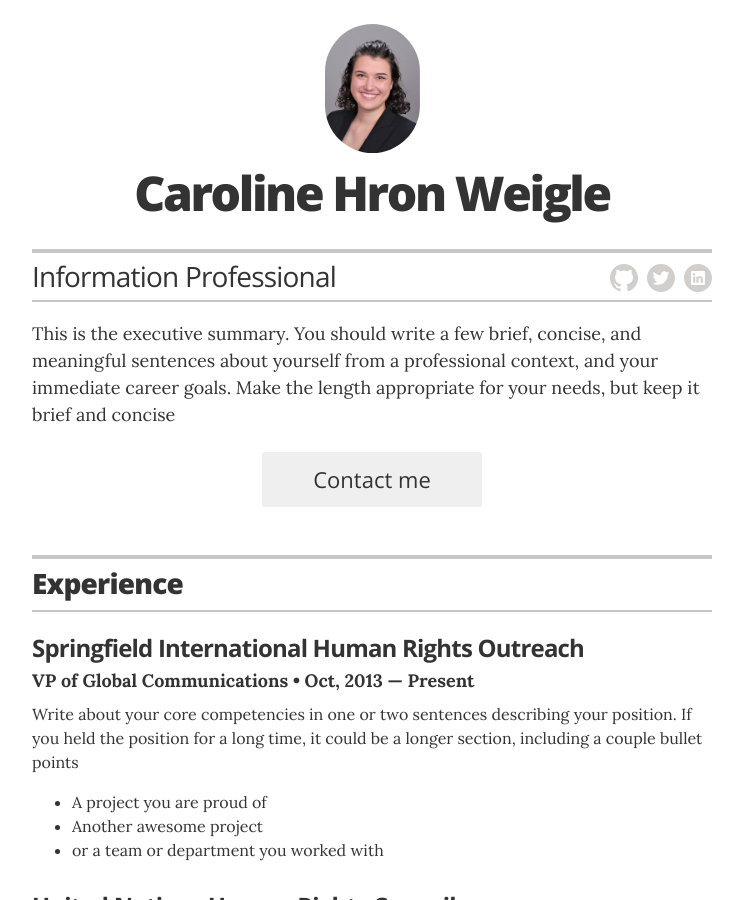
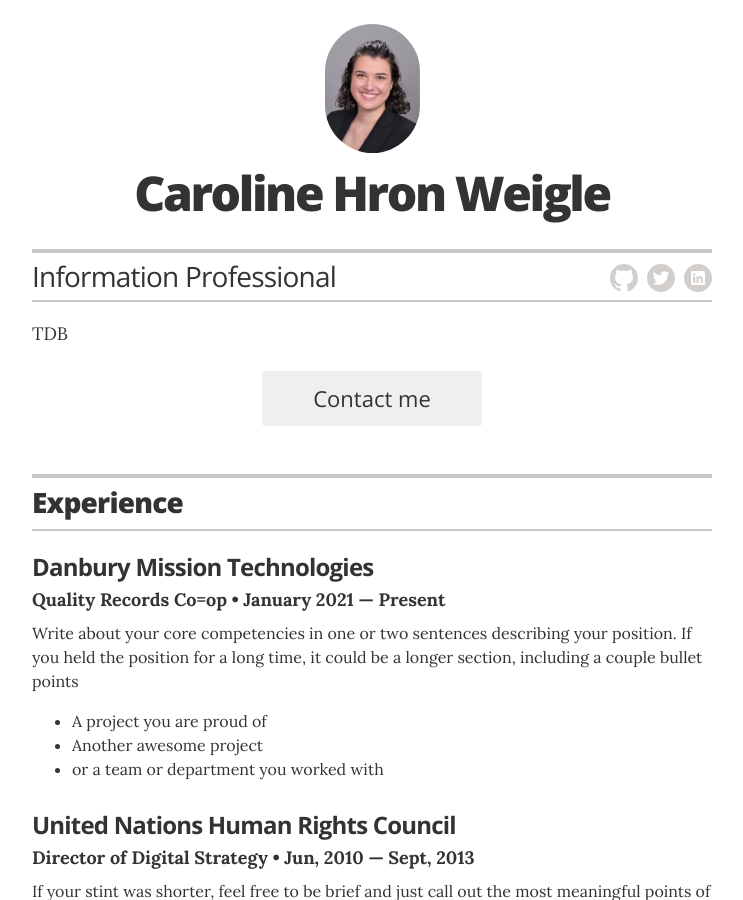
Before and after one commit to piloteris/myresume, a Jekyll site: the page built from index.html, in a window 1280 px wide and 900 px high. Shown: the whole window, without its empty margins (268-1011 px from the left). Built offline with Jekyll 4.4.1, drawn with Linux system fonts in a browser that asks for light colours.

Commit message:
update info

```diff
--- a/_config.yml
+++ b/_config.yml
@@ -17,13 +17,13 @@
 resume_contact_email:           "c.hronweigle@gmail.com"
 
 # the next two items are used for schema itemprops in _layouts/resume.html
-resume_contact_telephone:       "555-7334"
-resume_contact_address:         "742 Evergreen Terrace, Springfield"
+resume_contact_telephone:       "Private"
+resume_contact_address:         "Private"
 
-resume_header_contact_info:     "742 Evergreen Terrace, Springfield • 555-7334 • lisasimpson@youremailaddress.com"
+resume_header_contact_info:     "Private"
 display_header_contact_info:    "false"
 
-resume_header_intro: "<p>This is the executive summary. You should write a few brief, concise, and meaningful sentences about yourself from a professional context, and your immediate career goals. Make the length appropriate for your needs, but keep it brief and concise</p>"
+resume_header_intro: "<p> TDB </p>"
 
 # use "yes" to display the email contact button,
 # "no" to display an "I'm not looking for work" message,
--- a/_data/experience.yml
+++ b/_data/experience.yml
@@ -1,11 +1,11 @@
 # Jobs
-# VP of Global Communications
-- company: Springfield International Human Rights Outreach
-  position: VP of Global Communications
-  duration: Oct, 2013 &mdash; Present
+# Quality Co-Op
+- company: Danbury Mission Technologies
+  position: Quality Records Co=op
+  duration: January 2021 &mdash; Present
   summary: Write about your core competencies in one or two sentences describing your position. If you held the position for a long time, it could be a longer section, including a couple bullet points	<ul class="resume-item-list"><li>A project you are proud of</li><li>Another awesome project</li><li>or a team or department you worked with</li></ul>
 
-# Director of Digital Stratgy
+# Barista
 - company: United Nations Human Rights Council
   position: Director of Digital Strategy
   duration:  Jun, 2010 &mdash; Sept, 2013
```
Also changed, not shown: _data/links.yml (+6 -4 lines).
